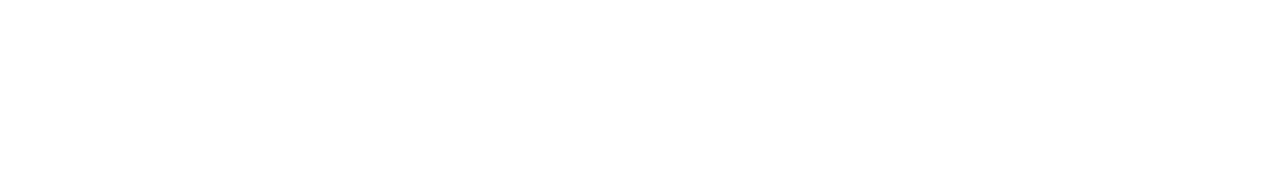
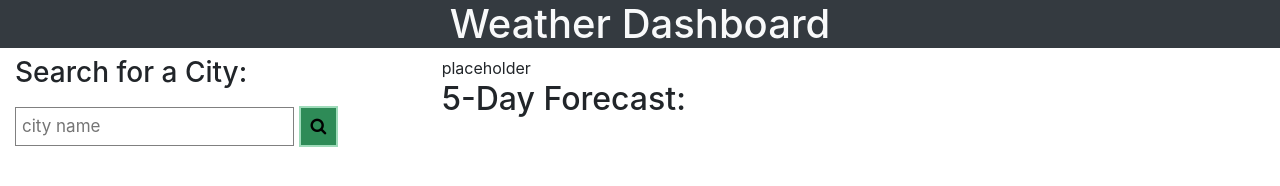
Before and after one commit to gray-turtle/weather-dashboard, a plain HTML site: page index.html in a window 1280 px wide. Drawn offline with nearby package versions, Linux system fonts and the light colour scheme.

Commit message:
added base html, basic css

```diff
--- a/assets/css/style.css
+++ b/assets/css/style.css
@@ -0,0 +1,20 @@
+:root {
+  --primary: seagreen;
+  --secondary: rgb(159, 219, 186);
+}
+
+input {
+  padding: 6px;
+  border: solid gray 1px;
+  margin: 8px 0 0 0;
+  font-size: 17px;
+}
+
+.search-container button {
+  padding: 6px 10px;
+  margin: 8px 16px 0 0;
+  background-color: var(--primary);
+  font-size: 17px;
+  border: solid var(--secondary) 2px;
+  cursor: pointer;
+}
--- a/index.html
+++ b/index.html
@@ -5,11 +5,36 @@
   <meta name="viewport" content="width=device-width, initial-scale=1.0">
   <link rel="stylesheet" href="https://stackpath.bootstrapcdn.com/bootstrap/4.5.0/css/bootstrap.min.css" integrity="sha384-9aIt2nRpC12Uk9gS9baDl411NQApFmC26EwAOH8WgZl5MYYxFfc+NcPb1dKGj7Sk" crossorigin="anonymous">
   <link rel="stylesheet" href="./assets/css/style.css">
+  <link rel="stylesheet" href="https://cdnjs.cloudflare.com/ajax/libs/font-awesome/4.7.0/css/font-awesome.min.css">
   <title>Document</title>
 </head>
 
 <body>
+  <header class="bg-dark">
+    <h1 class="text-center text-light">Weather Dashboard</h1>
+  </header>
 
+  <main class="container-fluid">
+    <div class="row">
+      <div class="col-lg-4">
+        <h3>Search for a City:</h3>
+
+        <div class="search-container">
+          <form>
+            <input type="text" placeholder="city name">
+            <button type="submit"><i class="fa fa-search"></i></button>
+          </form>
+        </div>
+      </div>
+
+
+      <div class="col-lg-8">
+        <div id="current-cast" class="current-cast">placeholder</div>
+
+        <h2>5-Day Forecast:</h2>
+      </div>
+    </div>
+  </main>
 
   <script src="./assets/js/script.js"></script>
   <script src="https://code.jquery.com/jquery-3.5.1.slim.min.js" integrity="sha384-DfXdz2htPH0lsSSs5nCTpuj/zy4C+OGpamoFVy38MVBnE+IbbVYUew+OrCXaRkfj" crossorigin="anonymous"></script>
```
